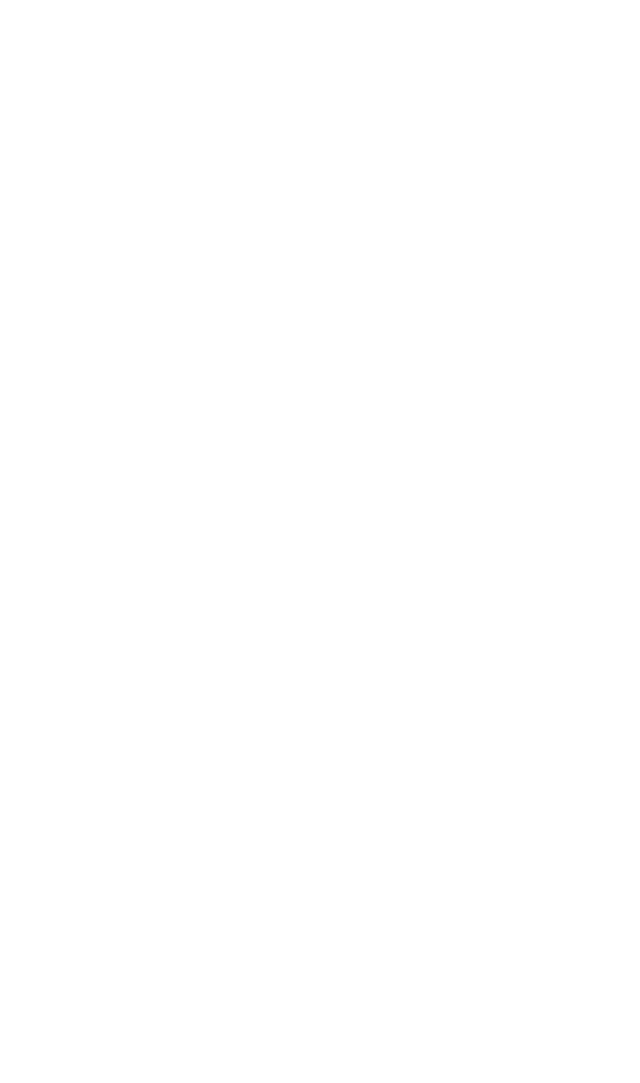
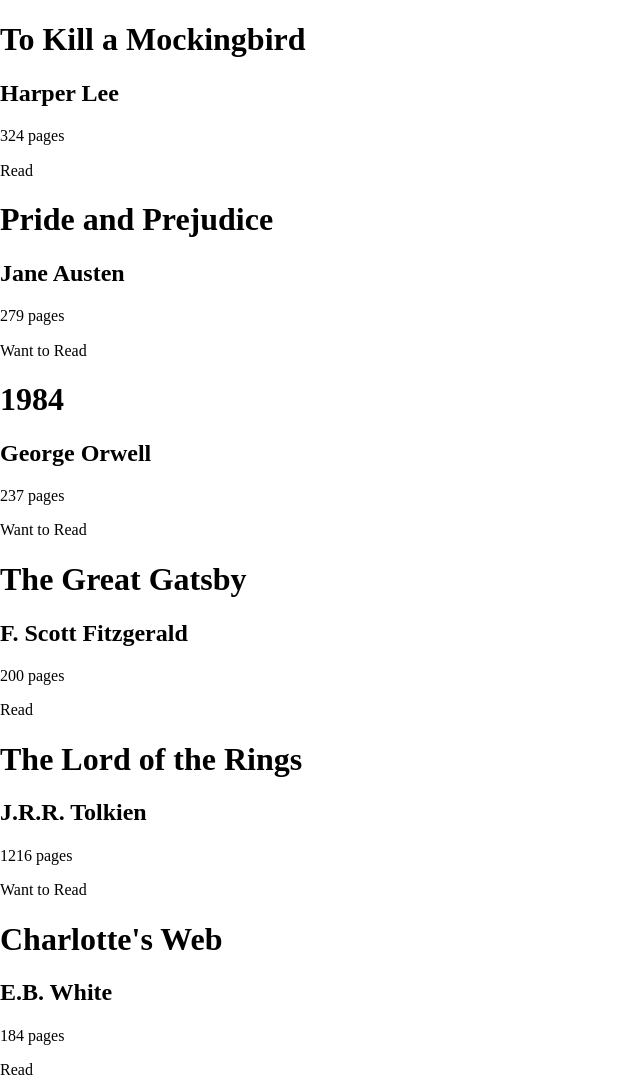
Before and after one commit to themightypillow/library, a plain HTML site: page index.html in a window 1280 px wide. Shown: the top 1083 px of the page, without its empty margins (0-640 px from the left). Before the commit the page ends 800 px from the top, so only its background shows below. Drawn offline with nearby package versions, Linux system fonts and the light colour scheme.

Commit message:
Write function that displays each book on page

```diff
--- a/index.html
+++ b/index.html
@@ -3,10 +3,11 @@
 <head>
   <meta charset="utf-8">
   <title>Library</title>
+  <link rel="stylesheet" href="normalize.css">
   <link rel="stylesheet" href="style.css">
 </head>
 <body>
-
+  <main></main>
   <script src="library.js"></script>
 </body>
 </html>
--- a/library.js
+++ b/library.js
@@ -1,3 +1,4 @@
+const booksDisplay = document.querySelector("main");
 const myLibrary = [];
 
 function Book(title, author, pages, hasRead) {
@@ -11,10 +12,41 @@ function addBookToLibrary(title, author, pages, hasRead = false) {
   myLibrary.push(new Book(title, author, pages, hasRead));
 }
 
+function displayBooks() {
+  myLibrary.forEach(book => {
+    const bookCard = document.createElement("article");
+    const heading = document.createElement("header");
+    const titleDisplay = document.createElement("h1");
+    const info = document.createElement("div");
+    const authorDisplay = document.createElement("h2");
+    const pagesDisplay = document.createElement("p");
+    const readDisplay = document.createElement("p");
+
+    titleDisplay.textContent = book.title;
+    authorDisplay.textContent = book.author;
+    pagesDisplay.textContent = `${book.pages} pages`;
+    readDisplay.textContent = book.hasRead ? "Read" : "Want to Read";
+
+    heading.appendChild(titleDisplay);
+    info.appendChild(authorDisplay);
+    info.appendChild(pagesDisplay);
+    info.appendChild(readDisplay);
+
+    bookCard.classList.add("book");
+    bookCard.appendChild(heading);
+    bookCard.appendChild(info);
+
+    booksDisplay.appendChild(bookCard);
+  });
+}
+
 addBookToLibrary("To Kill a Mockingbird", "Harper Lee", 324, true);
 addBookToLibrary("Pride and Prejudice", "Jane Austen", 279, false);
 addBookToLibrary("1984", "George Orwell", 237, false);
 addBookToLibrary("The Great Gatsby", "F. Scott Fitzgerald", 200, true);
+addBookToLibrary("The Lord of the Rings", "J.R.R. Tolkien", 1216, false);
+addBookToLibrary("Charlotte's Web", "E.B. White", 184, true);
+addBookToLibrary("Of Mice and Men", "John Steinbeck", 103, true);
+addBookToLibrary("Fehrenheit 451", "Ray Bradbury", 194, false);
 
-console.table(myLibrary);
-console.log(myLibrary[0]);
+displayBooks();
```
